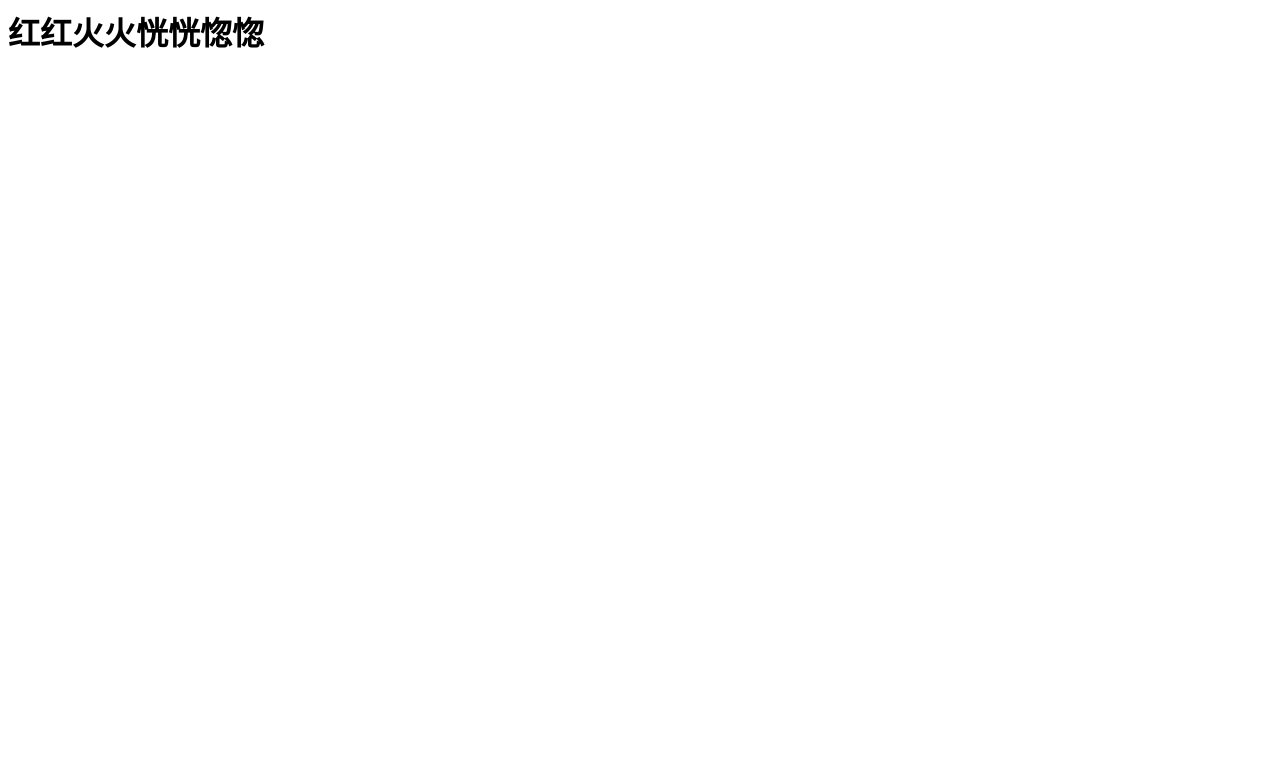
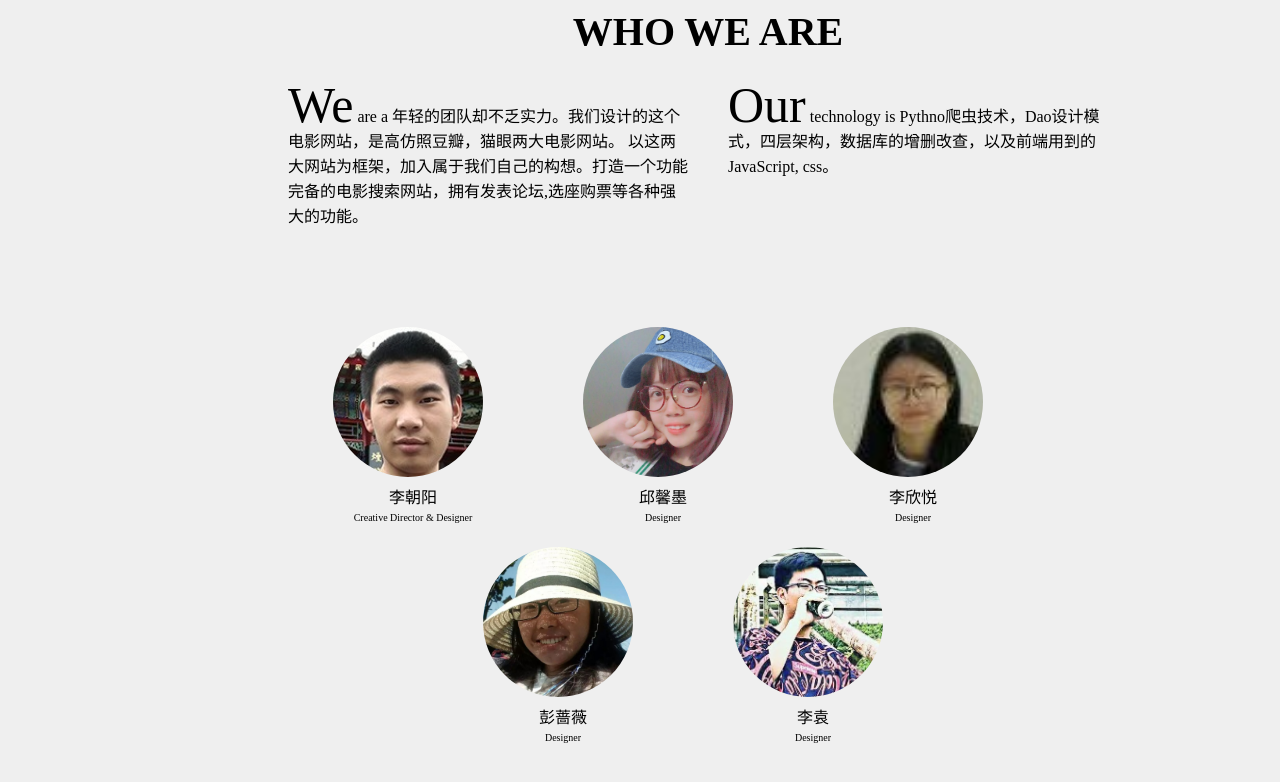
Before and after one commit to Mbaey/Mbaey.github.io, a plain HTML site: page index.html in a window 1280 px wide. Drawn offline with Linux system fonts and the light colour scheme.

Commit message:
cupcup小组简介

```diff
--- a/index.html
+++ b/index.html
@@ -1 +1,86 @@
-<h1>红红火火恍恍惚惚</h1>
+<!doctype html>
+<html lang="en">
+ <head>
+  <meta charset="UTF-8">
+  <meta name="Generator" content="EditPlus®">
+  <meta name="Author" content="">
+  <meta name="Keywords" content="">
+  <meta name="Description" content="">
+  <link rel="bookmark"  type="image/x-icon"  href="imgs/my.ico"/>
+  <link rel="shortcut icon" href="imgs/my.ico">
+  <title>关于我们</title>
+ </head>
+ <body style="background-color:#EFEFEF;">
+	<div style="width:1000px; height:750px;margin-left:200px">
+		<div style="width:1000px;height:300px;font-size:20px;line-height:10px;">
+			<h1 style="text-align:center;margin-bottom:40px;">WHO WE ARE</h1>
+			<div style="width:400px;height:200px;float:left;margin-left:80px">
+				<p style="line-height:25px;font-size:16px;">
+					<span style="font-size:50px;">We</span>
+					are a 年轻的团队却不乏实力。我们设计的这个电影网站，是高仿照豆瓣，猫眼两大电影网站。
+					以这两大网站为框架，加入属于我们自己的构想。打造一个功能完备的电影搜索网站，拥有发表论坛,选座购票等各种强大的功能。
+				</p>
+			</div>
+			<div  style="width:400px;height:200px;float:right;margin-right:80px;">
+				<p style="line-height:25px;font-size:16px;">
+					<span style="font-size:50px;">Our</span>
+					technology is Pythno爬虫技术，Dao设计模式，四层架构，数据库的增删改查，以及前端用到的JavaScript, css。
+
+				</p>
+			</div>
+
+		</div>
+		<div style="width:200px;height:220px;float:left;margin-left:100px;">
+			<img style="height:150px;width:150px;border-radius:80px;float:left;margin-left:25px;" src="imgs/yang.jpg">
+			<div style="heigt:40px;width:200px;float:right;">
+				<ul  style="list-style:none;line-height:10px;margin-left:-30px;">
+					<li style="text-align:center;">李朝阳</li>
+					<li style="text-align:center;"><p style="font-size:10px;">Creative Director & Designer</p> </li>
+				</ul>
+			</div>
+		</div>
+		<div style="width:200px;height:220px;float:left;margin-left:50px;">
+			<img style="height:150px;width:150px;border-radius:80px;float:left;margin-left:25px;" src="imgs/mo.jpg">
+			<div style="heigt:40px;width:200px;float:right;">
+				<ul  style="list-style:none;line-height:10px;margin-left:-30px;">
+					<li style="text-align:center;">邱馨墨</li>
+					<li style="text-align:center;"><p style="font-size:10px;">Designer</p> </li>
+				</ul>
+			</div>
+		</div>
+
+
+		<div style="width:200px;height:220px;float:left;margin-left:50px;">
+			<img style="height:150px;width:150px;border-radius:80px;float:left;margin-left:25px;" src="imgs/yue.jpg">
+			<div style="heigt:40px;width:200px;float:right;">
+				<ul  style="list-style:none;line-height:10px;margin-left:-30px;">
+					<li style="text-align:center;">李欣悦</li>
+					<li style="text-align:center;"><p style="font-size:10px;">Designer</p> </li>
+				</ul>
+			</div>
+		</div>
+
+		<div style="width:200px;height:220px;float:left;margin-left:250px;">
+			<img style="height:150px;width:150px;border-radius:80px;float:left;margin-left:25px;" src="imgs/peng.jpg">
+			<div style="heigt:40px;width:200px;;float:right;">
+				<ul  style="list-style:none;line-height:10px;margin-left:-30px;">
+					<li style="text-align:center;">彭蔷薇</li>
+					<li style="text-align:center;"><p style="font-size:10px;">Designer</p> </li>
+				</ul>
+			</div>
+		</div>
+
+		<div style="width:200px;height:220px;float:left;margin-left:50px;">
+			<img style="height:150px;width:150px;border-radius:80px;float:left;margin-left:25px;" src="imgs/yuan.png">
+			<div style="heigt:40px;width:200px;float:right;">
+				<ul  style="list-style:none;line-height:10px;margin-left:-30px;">
+					<li style="text-align:center;">李袁</li>
+					<li style="text-align:center;"><p style="font-size:10px;">Designer</p> </li>
+				</ul>
+			</div>
+		</div>
+		</div>
+
+	</div>
+ </body>
+</html>
```
Also changed, not shown: imgs/mo.jpg (added), imgs/my.ico (added), imgs/peng - 副本.jpg (added), imgs/peng.jpg (added), imgs/wei.jpg (added), imgs/yang - 副本.jpg (added), imgs/yang.jpg (added), imgs/yuan - 副本.png (added), imgs/yuan.png (added), imgs/yue - 副本.jpg (added), imgs/yue.jpg (added).
